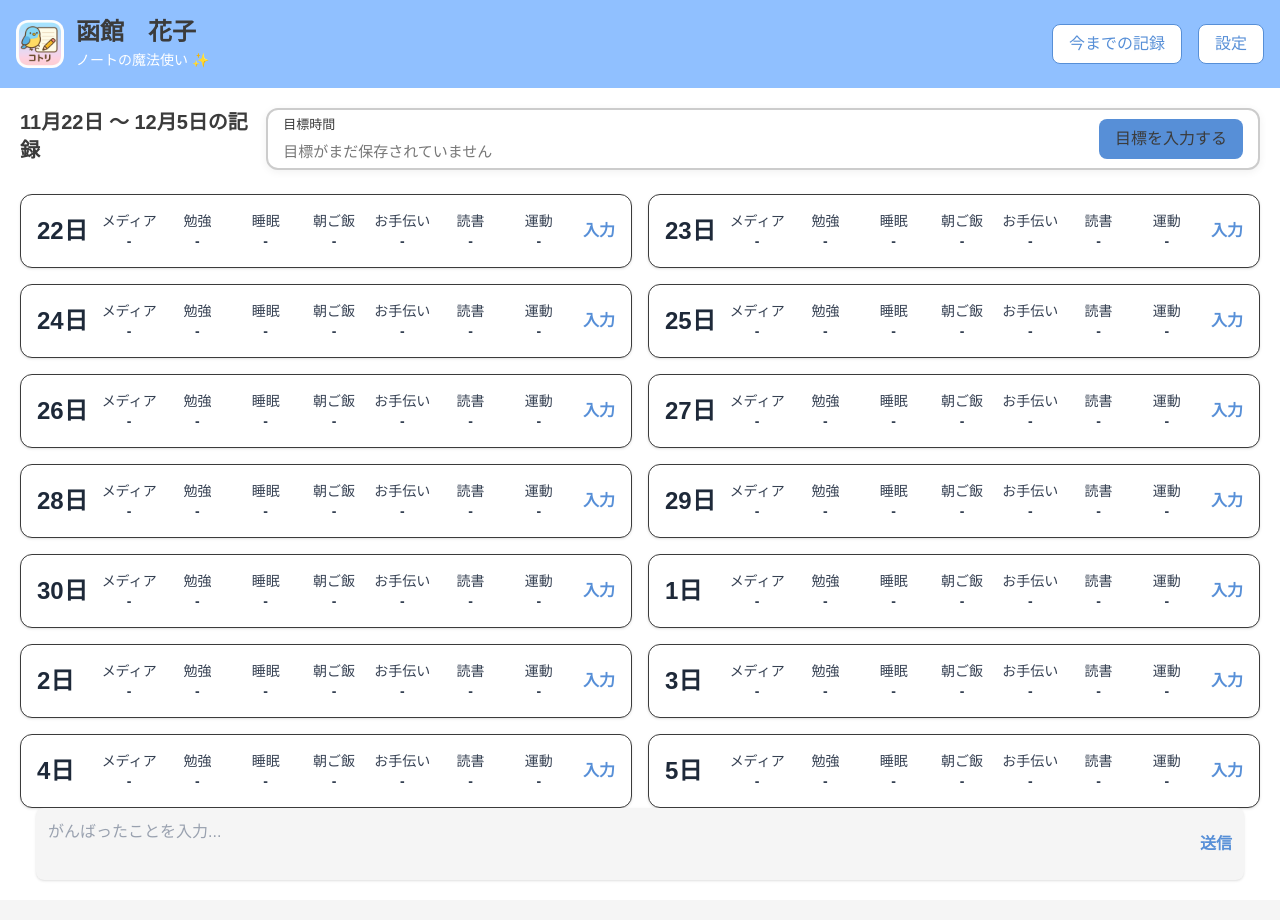
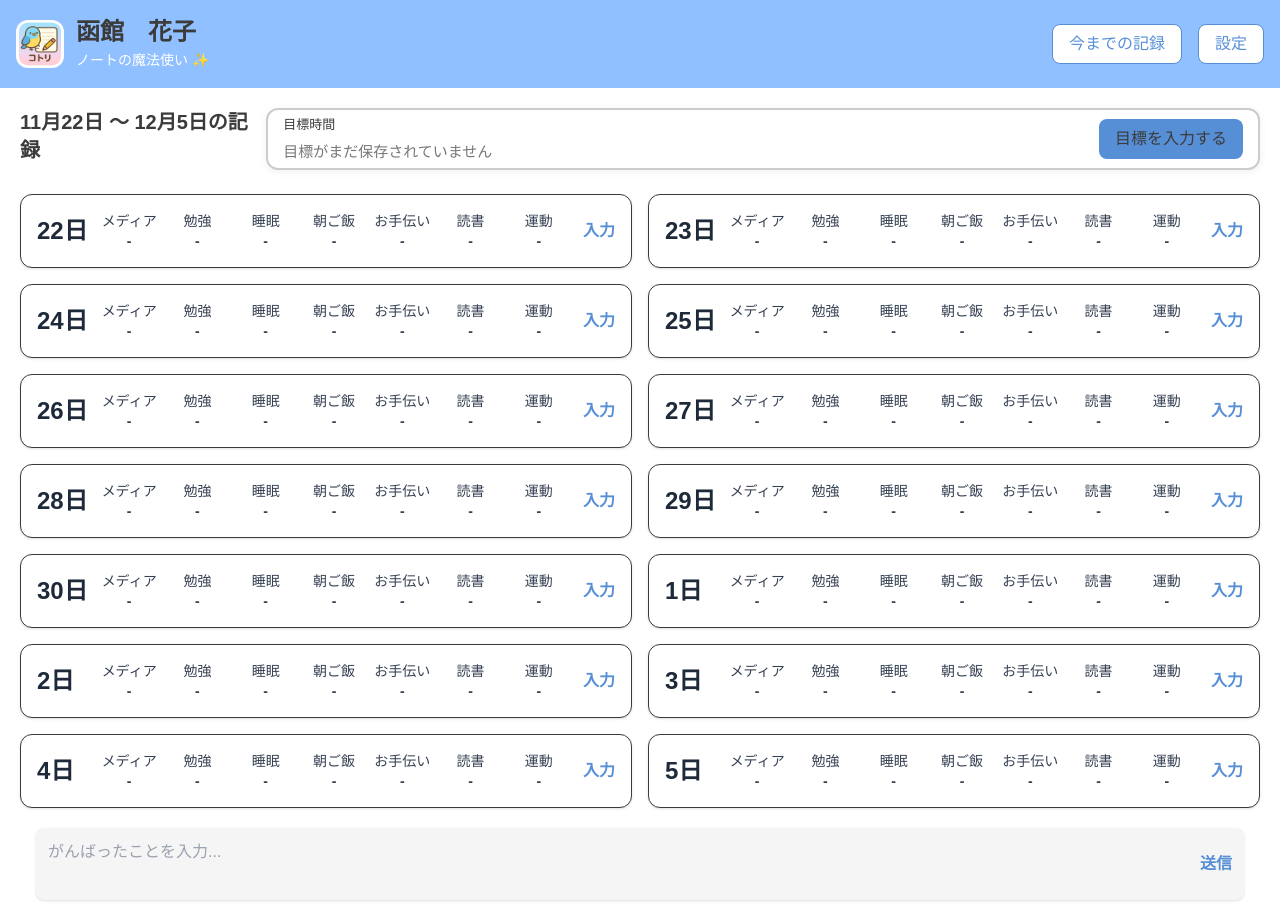
Before and after one commit to funswift/funswift-education, a Next.js app: page / in a window 1280 px wide. Built offline with nearby package versions, Linux system fonts and the light colour scheme.

Commit message:
add space

```diff
--- a/src/app/page.tsx
+++ b/src/app/page.tsx
@@ -53,7 +53,9 @@ export default function Home() {
         <div className="mt-5">
           <DailyList />
         </div>
-        <CommentPage />
+        <div className ="mt-5">
+          <CommentPage />
+        </div>
       </div>
     </main>
   );
```
